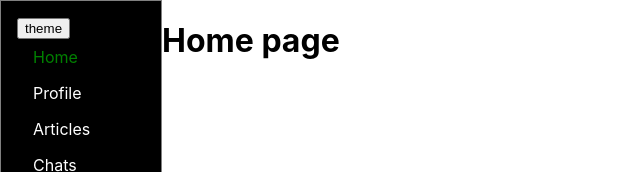
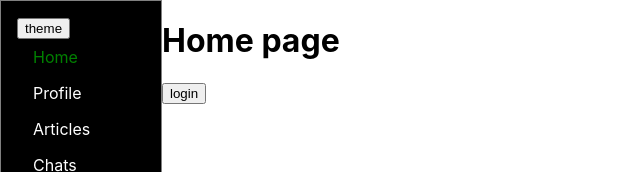
Before and after one commit to mikgir/react_lessons, a React (Create React App) app: page / in a window 1280 px wide. Shown: the top 172 px of the page, without its empty margins (0-640 px from the left). Built offline with nearby package versions, Linux system fonts and the light colour scheme.

Commit message:
Add PrivateRoute.jsx, PublicRoute.jsx

```diff
--- a/src/App.jsx
+++ b/src/App.jsx
@@ -1,5 +1,7 @@
 import React, {useState} from "react";
 import {BrowserRouter, Route, Routes} from "react-router-dom";
+import {PrivateRoute} from "./components/PrivateRoute/PrivateRoute";
+import {PublicRoute} from "./components/PublicRoute/PublicRoute";
 
 import './App.css';
 import './index.css';
@@ -13,21 +15,31 @@ import {ThemeContext} from "./utils/ThemeContext";
 import {Articles} from "./screens/Articles/Articles";
 
 
-
 export const App = () => {
     const [theme, setTheme] = useState('dark')
     const toggleTheme = () => {
         setTheme((prevTheme) => (prevTheme === 'dark' ? 'light' : 'dark'))
     }
+    const [authed, setAuthed] = useState(false)
+    const handleLogin = () => {
+        setAuthed(true)
+    }
+    const handleLogout = () => {
+        setAuthed(false)
 
+    }
         return (
         <div className="App">
             <ThemeContext.Provider value={{theme, changeTheme: toggleTheme}}>
                 <BrowserRouter>
                     <Routes>
                         <Route path='/' element={<Header/>}>
-                                <Route index element={<Home/>}/>
-                                <Route path='/profile' element={<Profile/>}/>
+                            <Route path='/' element={<PublicRoute authed={authed}/>}>
+                                <Route path='' element={<Home onAuth={handleLogin}/>}/>
+                            </Route>
+                            <Route path='/profile' element={<PrivateRoute authed={authed}/>}>
+                                <Route path='' element={<Profile outAuth={handleLogout}/>}/>
+                            </Route>
                             <Route path='/articles' element={<Articles/>}/>
                             <Route path='/chats'
                                    element={<ChatList/>}>
--- /dev/null
+++ b/src/components/PrivateRoute/PrivateRoute.jsx
@@ -0,0 +1,6 @@
+import React from "react";
+import {Navigate, Outlet} from "react-router-dom";
+
+export const PrivateRoute = ({authed}) => {
+    return authed ? <Outlet/> : <Navigate to='/' replace/>
+}
--- /dev/null
+++ b/src/components/PublicRoute/PublicRoute.jsx
@@ -0,0 +1,6 @@
+import React from "react";
+import {Navigate, Outlet} from "react-router-dom";
+
+export const PublicRoute = ({authed}) => {
+    return !authed ? <Outlet/> : <Navigate to='/profile' replace/>
+}
--- a/src/screens/Home/Home.jsx
+++ b/src/screens/Home/Home.jsx
@@ -1,9 +1,12 @@
 import React from 'react';
 
-export const Home = () => {
+export const Home = ({onAuth}) => {
     return (
         <div>
         <h1>Home page</h1>
+            <div>
+                <button onClick={onAuth}>login</button>
+            </div>
     </div>
     )
 }
--- a/src/screens/Profile/Profile.jsx
+++ b/src/screens/Profile/Profile.jsx
@@ -6,7 +6,7 @@ import {Checkbox} from "@mui/material";
 import {Form} from "../../components/Form/Form";
 import {usePrev} from "../../utils/usePrev";
 
-export const Profile = () => {
+export const Profile = ({outAuth}) => {
     const dispatch = useDispatch()
 
     const name = useSelector(selectName)
@@ -28,6 +28,7 @@ export const Profile = () => {
             margin: '0 auto'
         }}>
             <h1>Profile</h1>
+            <button onClick={outAuth}>loguot</button>
             {showName && <span>{name}</span>}<br/>
             <Checkbox
                 onChange={handleChange}
```
Lines whose indentation alone changed are shown as unchanged.
